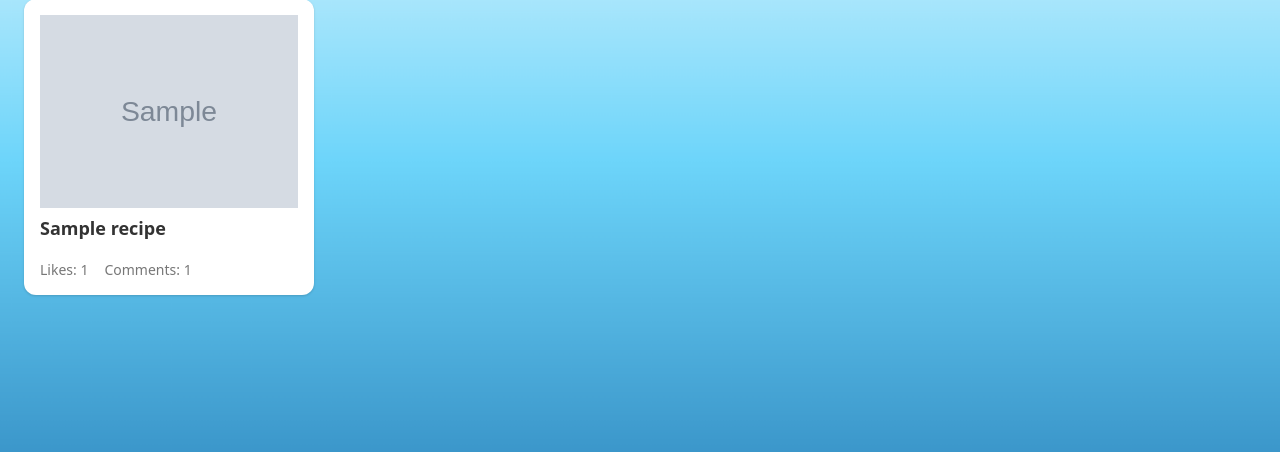
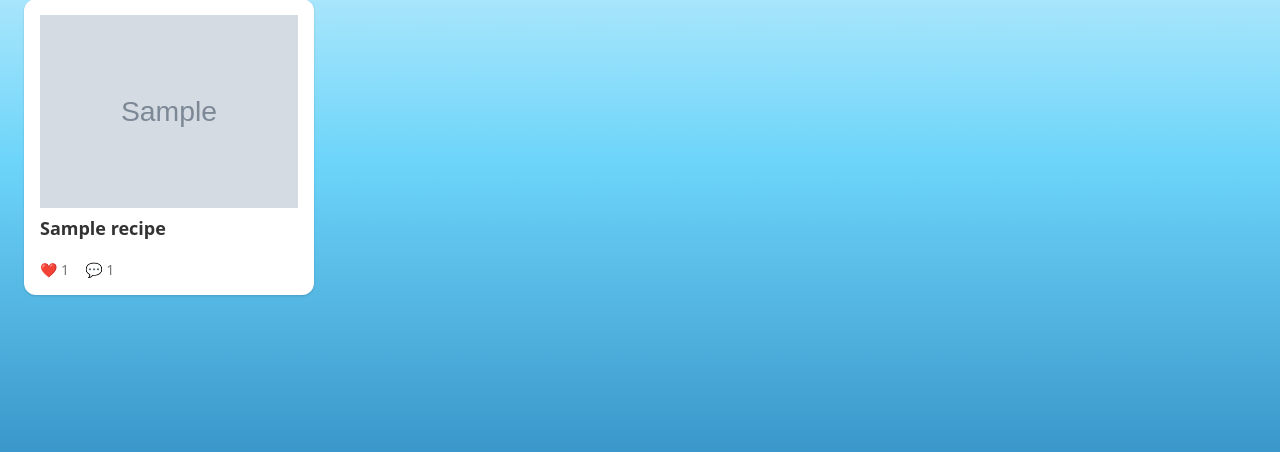
Before and after one commit to Vidya-GM/Recipe_Generator, a Django app: page /users/my-recipes/ in a window 1280 px wide. Shown: the part 239-691 px from the top of the page. Run offline with Django 5.2, Linux system fonts and the light colour scheme; a user stored in the database is signed in; tables that the repository leaves empty hold one stand-in row (values such as "Sample post"); grey boxes marked "Sample" are stand-in pictures.

Commit message:
Add like and comment symbol to my_recipes card

```diff
--- a/culinary_cloud_ai/applications/recipe_user/templates/recipe_user/recipe_container.html
+++ b/culinary_cloud_ai/applications/recipe_user/templates/recipe_user/recipe_container.html
@@ -2,6 +2,7 @@
 {% load static %}
 
 <a href="{{ recipe.get_absolute_url }}" class="recipe-card">
+
     {% if recipe.recipe_image %}
         <img src="{{ recipe.recipe_image.url }}" alt="{{ recipe.title }}">
     {% else %}
@@ -10,7 +11,9 @@
     <h2>{{ recipe.title }}</h2>
     <p>{{ recipe.short_description }}</p>
     <div class="stats">
-        <span>Likes: {{ recipe.like_count }}</span>
-        <span>Comments: {{ recipe.comments_count }}</span>
+        <span>❤️ {{ recipe.like_count }}</span>
+        <span>💬 {{ recipe.comments_count }}</span>
     </div>
+
+
 </a>
```
